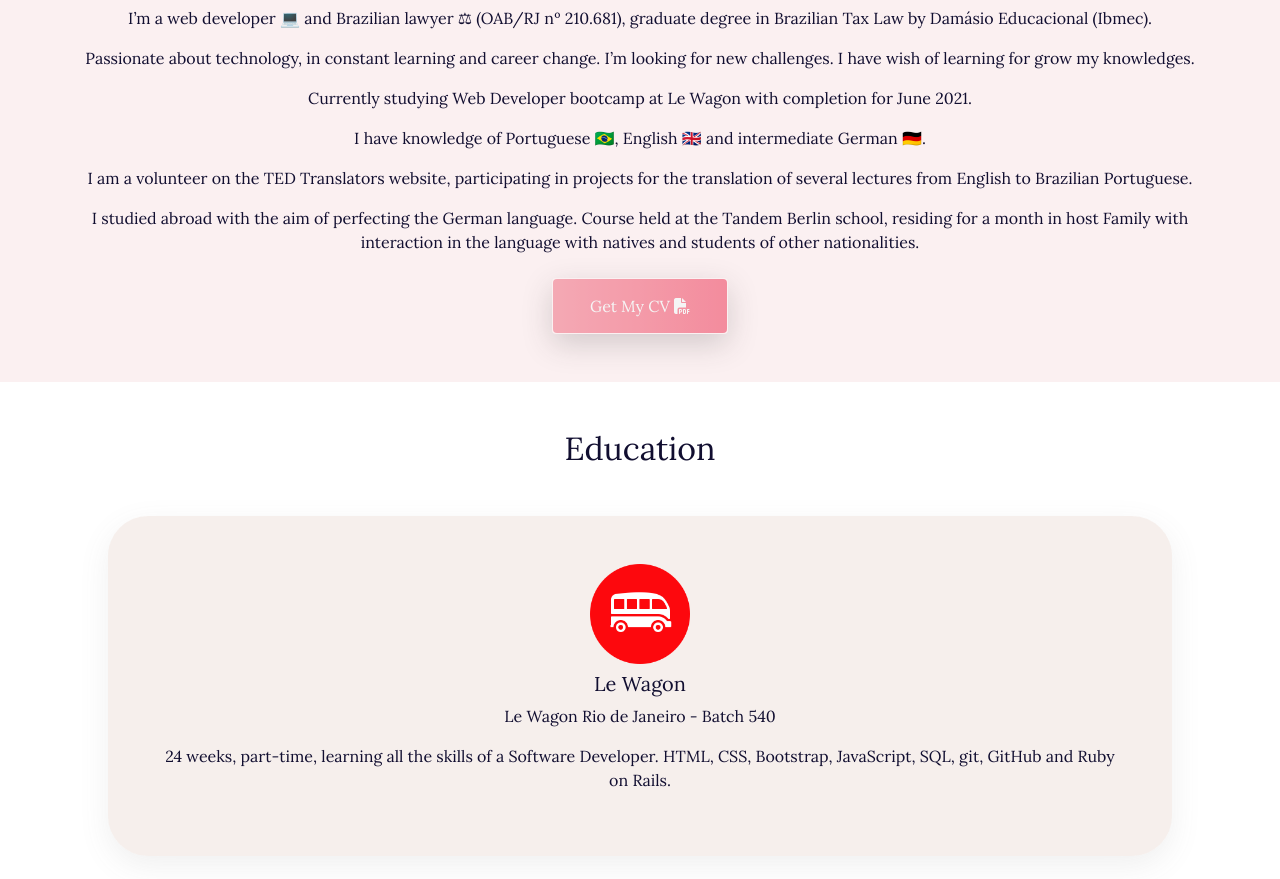
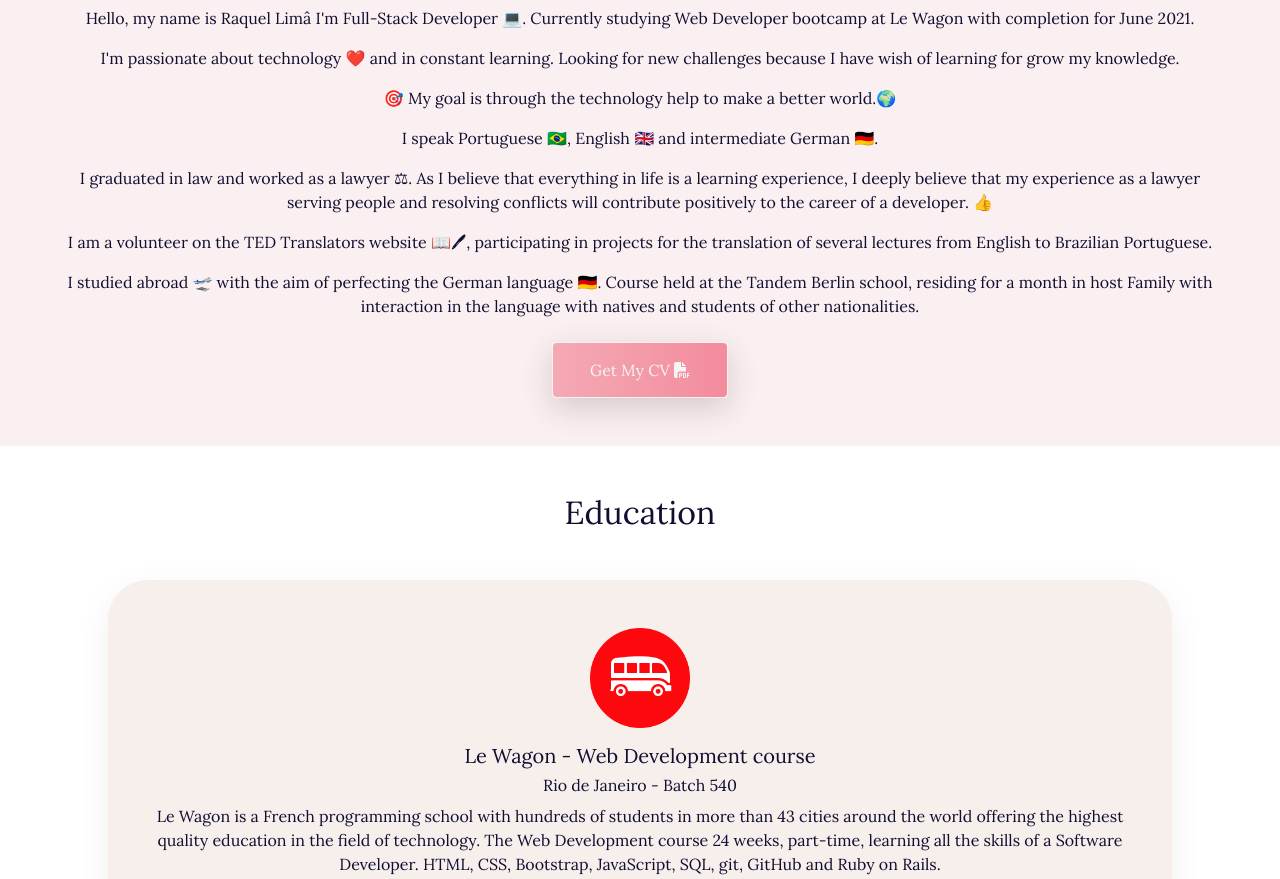
Before and after one commit to RaquelLima7/raquel-lima-dev, a plain HTML site: page index.html in a window 1280 px wide. Shown: the part 720-1599 px from the top of the page. Drawn offline with nearby package versions, Linux system fonts and the light colour scheme.

Commit message:
change about me

```diff
--- a/css/education.css
+++ b/css/education.css
@@ -1,17 +1,10 @@
 .education-area {
-    background-color:#e9d6ce65;
-    padding: 20px;
-    box-shadow: 0px 10px 30px rgba(109, 104, 104, 0.1);
-    border-radius: 40px;
-    text-align: center;
+  background-color:#e9d6ce65;
+  box-shadow: 0px 10px 30px rgba(109, 104, 104, 0.1);
+  border-radius: 40px;
+  text-align: center;
 }
 
 .le-wagon {
-    width: 100px;
+  width: 100px;
 }
-.le-wagon:hover {
-  transform: scale(1.05);
-}
-.h2-education {
-    text-align: center;
-  }
--- a/index.html
+++ b/index.html
@@ -101,17 +101,17 @@
             <div class="about-title">
                 <h2 data-anime="top">About me</h2>
                 <div class="paragraph mt-4">
-                    <p> I’m a web developer 💻 and Brazilian lawyer ⚖ (OAB/RJ nº 210.681), graduate degree in Brazilian Tax Law by Damásio Educacional (Ibmec).
+                    <p> Hello, my name is Raquel Limâ I'm Full-Stack Developer 💻. Currently studying Web Developer bootcamp at Le Wagon with completion for June 2021.
                     </p>
-                    <p>Passionate about technology, in constant learning and career change. I’m looking for new challenges. I have wish of learning for grow my knowledges.
+                    <p>I'm passionate about technology ❤️ and in constant learning. Looking for new challenges because I have wish of learning for grow my knowledge.
+                    <p> 🎯 My goal is through the technology help to make a better world.🌍 </p>
                     </p>
-                    <p>Currently studying Web Developer bootcamp at Le Wagon with completion for June 2021.
+                    <p> I speak Portuguese 🇧🇷, English 🇬🇧 and intermediate German 🇩🇪.
                     </p>
-                    <p>I have knowledge of Portuguese 🇧🇷, English 🇬🇧 and intermediate German 🇩🇪.
+                    <p>I graduated in law and worked as a lawyer ⚖. As I believe that everything in life is a learning experience, I deeply believe that my experience as a lawyer serving people and resolving conflicts will contribute positively to the career of a developer. 👍</p>
+                    <p>I am a volunteer on the TED Translators website 📖🖊, participating in projects for the translation of several lectures from English to Brazilian Portuguese.
                     </p>
-                    <p>I am a volunteer on the TED Translators website, participating in projects for the translation of several lectures from English to Brazilian Portuguese.
-                    </p>
-                    <p>I studied abroad with the aim of perfecting the German language. Course held at the Tandem Berlin school, residing for a month in host Family with interaction in the language with natives and students of other nationalities.
+                    <p>I studied abroad 🛫 with the aim of perfecting the German language 🇩🇪. Course held at the Tandem Berlin school, residing for a month in host Family with interaction in the language with natives and students of other nationalities.
                     </p>
                 </div>
                 <div class="d-flex justify-content-center mt-4">
@@ -128,12 +128,13 @@
   <div class="container-fluid">
       <h2>Education</h2>
         <div class="education-area m-5 p-5">
-              <img src="images/lewagon.png" alt="Le Wagon" class="le-wagon">
-                <h5 class="mt-2">Le Wagon</h5>
-              <p> Le Wagon Rio de Janeiro - Batch 540 </p>
-              <p> 24 weeks, part-time, learning all the skills of a Software Developer.
-                HTML, CSS, Bootstrap, JavaScript, SQL, git, GitHub and Ruby on Rails.
-              </p>
+          <img src="images/lewagon.png" alt="Le Wagon" class="le-wagon mb-2">
+          <h5 class="mt-2">Le Wagon - Web Development course</h5>
+          <h6>Rio de Janeiro - Batch 540 </h6>
+          <p>Le Wagon is a French programming school with hundreds of students in more than 43 cities around the world offering the highest quality education in the field of technology.
+            The Web Development course 24 weeks, part-time, learning all the skills of a Software Developer.
+            HTML, CSS, Bootstrap, JavaScript, SQL, git, GitHub and Ruby on Rails.
+          </p>
         </div>
         <div class="d-flex justify-content-center">
         <button type="button" class="button btn primary-button" data-bs-toggle="modal" data-bs-target="#staticBackdrop">
```
